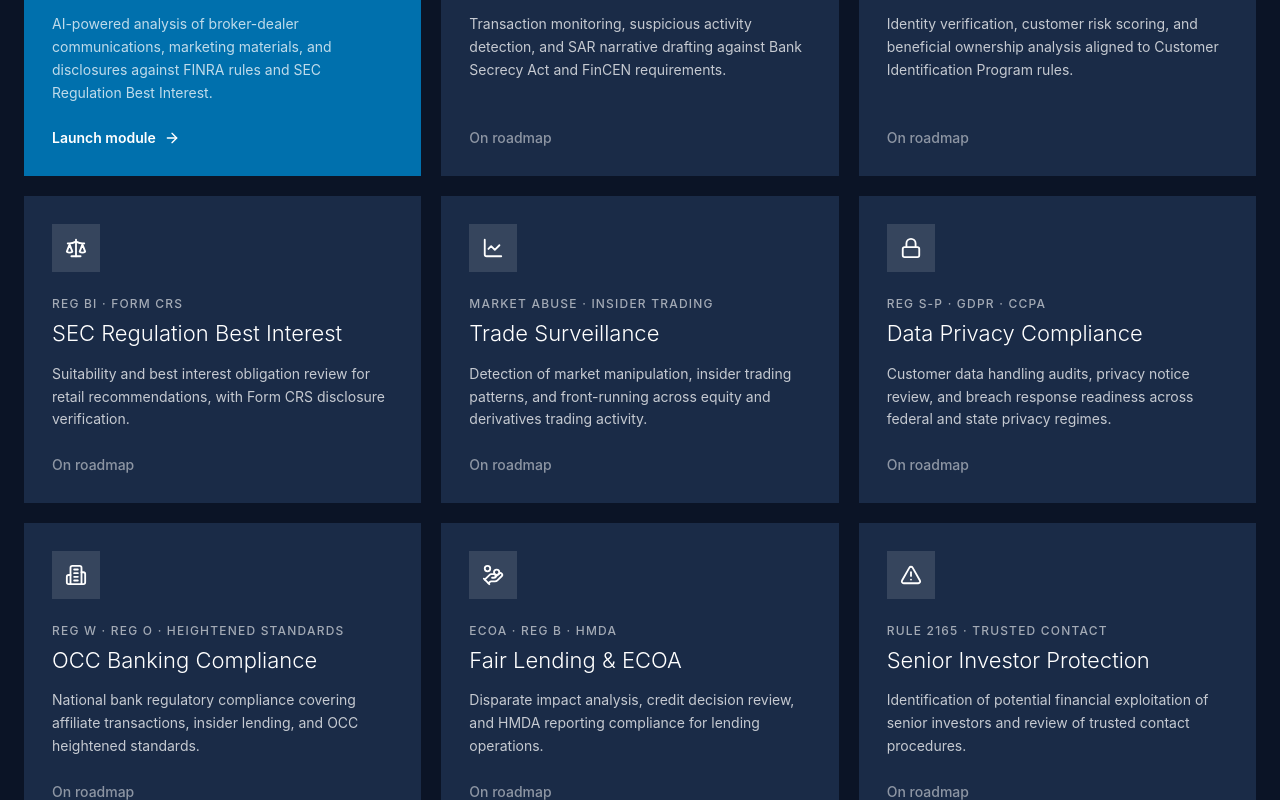
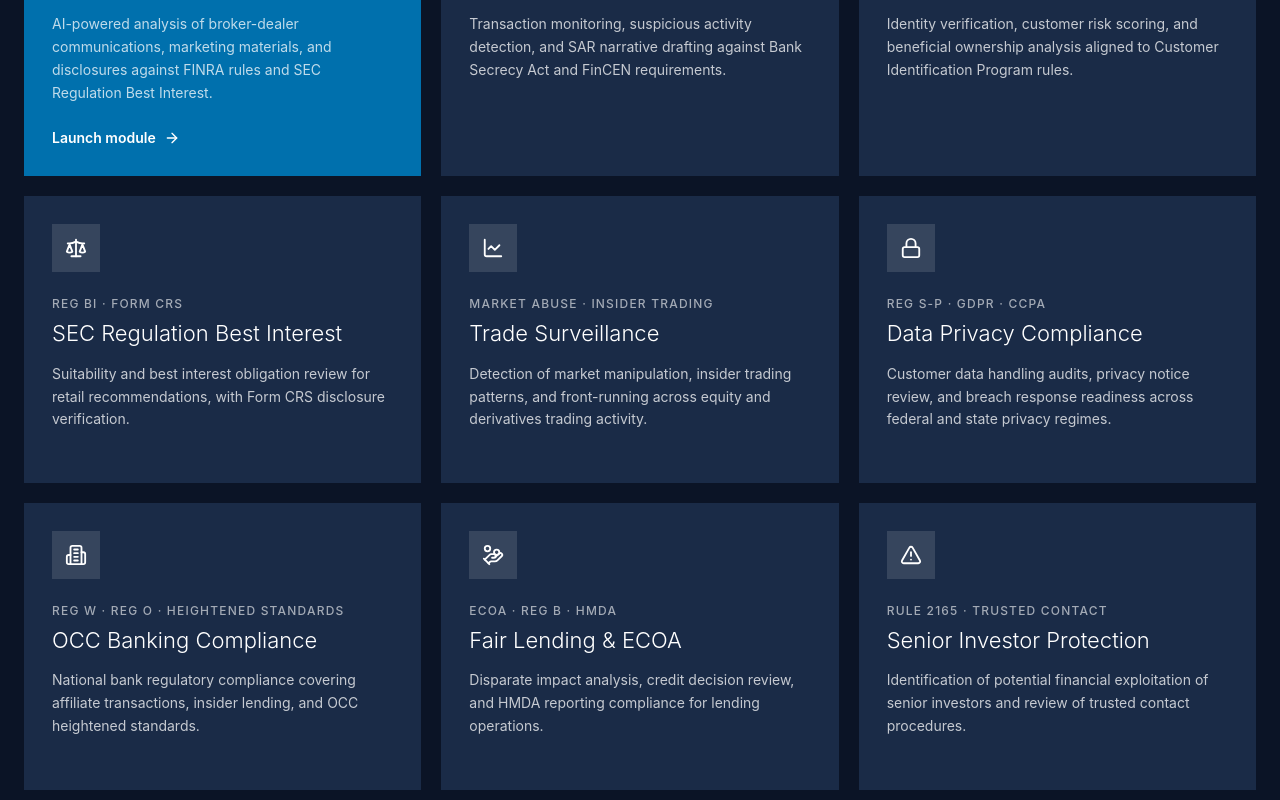
Before and after one commit to vikrambhanot/ChargebackModel, a React (Create React App) app: page / in a window 1280 px wide. Shown: the part 1180-1980 px from the top of the page. Built offline with nearby package versions, Linux system fonts and the light colour scheme; no server answers.

Commit message:
updated ui

```diff
--- a/src/components/ComplianceHome.jsx
+++ b/src/components/ComplianceHome.jsx
@@ -296,7 +296,7 @@
           </div>
         ) : (
           <div className="text-sm font-medium text-white/50">
-            On roadmap
+
           </div>
         )}
       </div>
```
